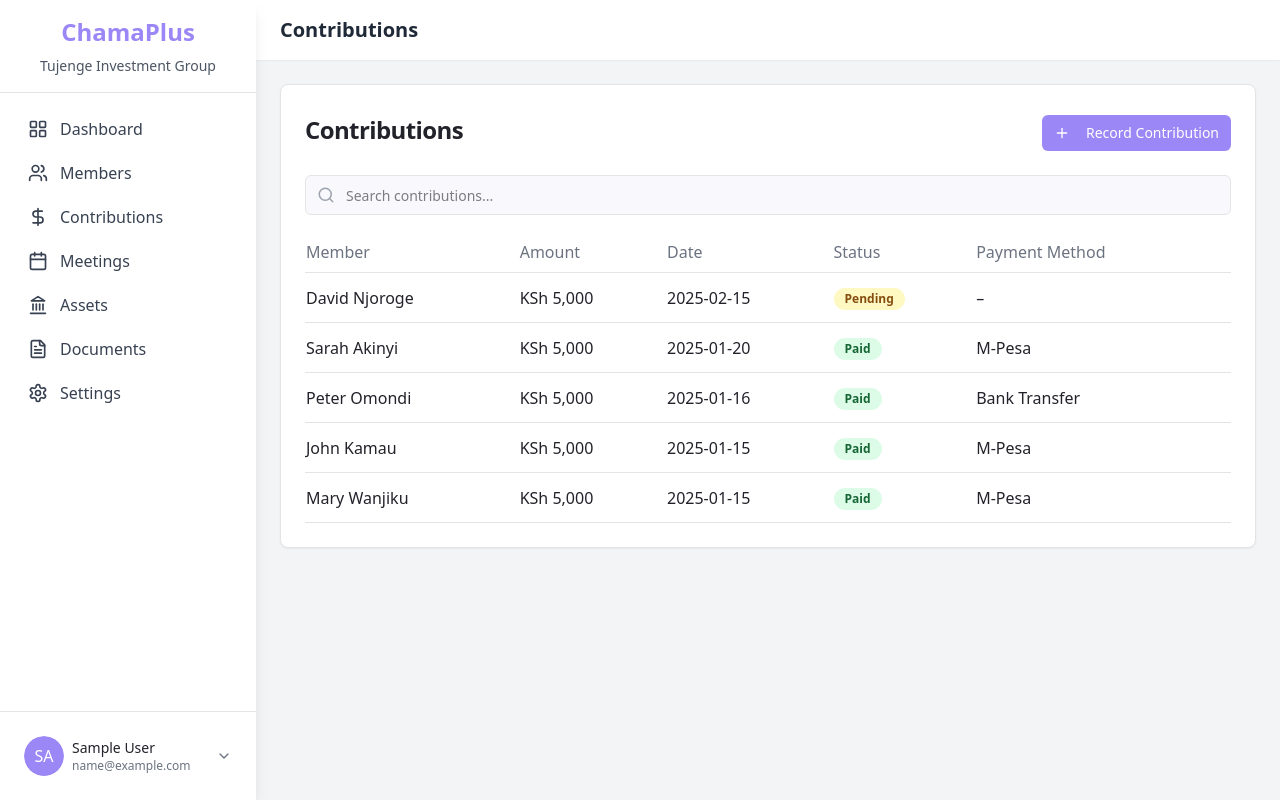
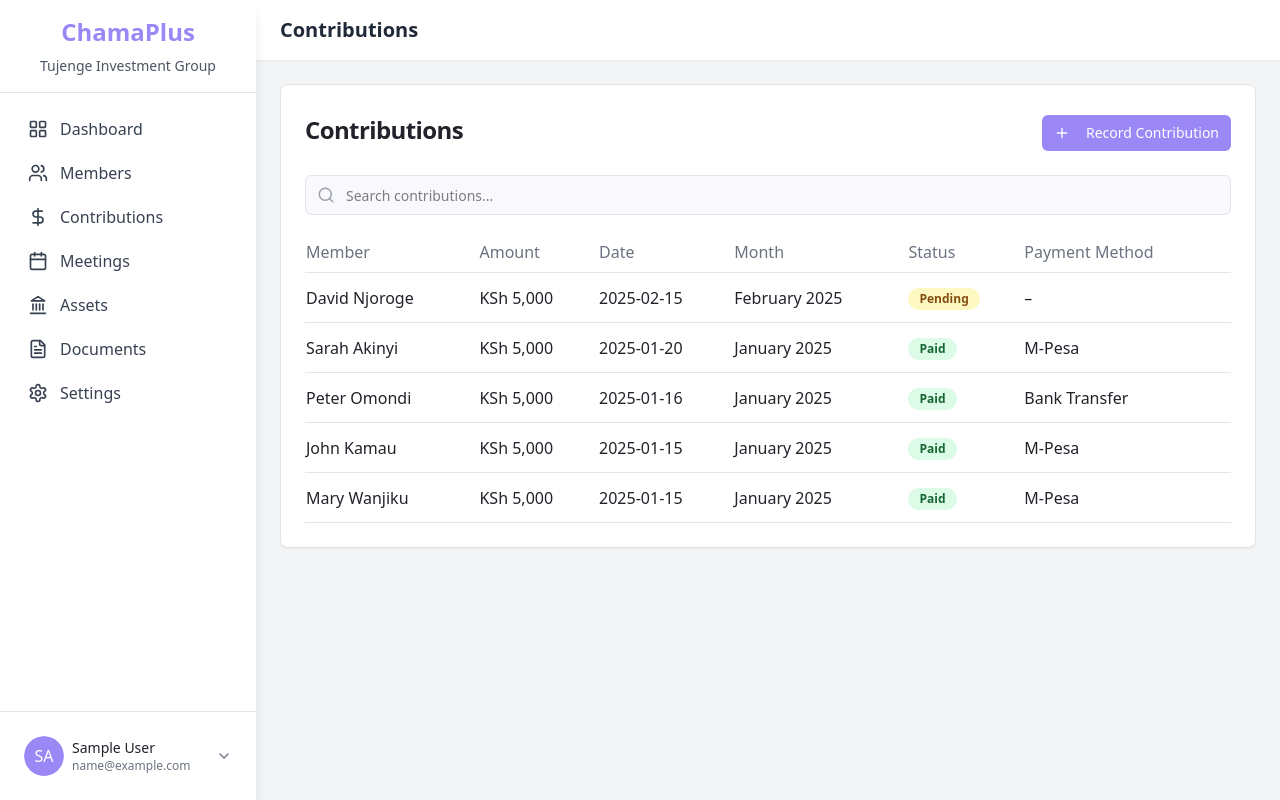
Before and after one commit to SamuelNdungu/chama-plus-manager, a React (Vite) app: page /contributions in a window 1280 px wide. Built offline with nearby package versions, Linux system fonts and the light colour scheme; sample sign-in values are in the browser's storage.

Commit message:
Add month column to contributions
Add a month column to the contributions page to display the month of the contribution.

```diff
--- a/src/components/contributions/ContributionsList.tsx
+++ b/src/components/contributions/ContributionsList.tsx
@@ -1,4 +1,3 @@
-
 import { useState } from "react";
 import { useChama } from "@/context/ChamaContext";
 import { Card, CardContent, CardHeader, CardTitle } from "@/components/ui/card";
@@ -14,13 +13,11 @@ const ContributionsList = () => {
   const { contributions, members } = useChama();
   const [search, setSearch] = useState("");
 
-  // Get member name for each contribution
   const getMemberName = (memberId: string) => {
     const member = members.find(m => m.id === memberId);
     return member ? member.name : "Unknown Member";
   };
 
-  // Filter contributions based on search
   const filteredContributions = contributions.filter(contribution => {
     const memberName = getMemberName(contribution.memberId);
     return (
@@ -30,7 +27,6 @@ const ContributionsList = () => {
     );
   });
 
-  // Sort contributions by date (most recent first)
   const sortedContributions = [...filteredContributions].sort((a, b) => {
     return new Date(b.date).getTime() - new Date(a.date).getTime();
   });
@@ -66,6 +62,7 @@ const ContributionsList = () => {
                 <th className="pb-2 font-medium">Member</th>
                 <th className="pb-2 font-medium">Amount</th>
                 <th className="pb-2 font-medium">Date</th>
+                <th className="pb-2 font-medium">Month</th>
                 <th className="pb-2 font-medium">Status</th>
                 <th className="pb-2 font-medium">Payment Method</th>
               </tr>
@@ -81,6 +78,7 @@ const ContributionsList = () => {
                     <td className="py-3">{getMemberName(contribution.memberId)}</td>
                     <td className="py-3">KSh {contribution.amount.toLocaleString()}</td>
                     <td className="py-3">{contribution.date}</td>
+                    <td className="py-3">{format(new Date(contribution.date), 'MMMM yyyy')}</td>
                     <td className="py-3">
                       <Badge className={contribution.status === 'Paid' ? 'bg-green-100 text-green-800 hover:bg-green-100' : 'bg-yellow-100 text-yellow-800 hover:bg-yellow-100'}>
                         {contribution.status}
@@ -91,7 +89,7 @@ const ContributionsList = () => {
                 ))
               ) : (
                 <tr>
-                  <td colSpan={5} className="py-6 text-center text-gray-500">
+                  <td colSpan={6} className="py-6 text-center text-gray-500">
                     No contributions found
                   </td>
                 </tr>
```
